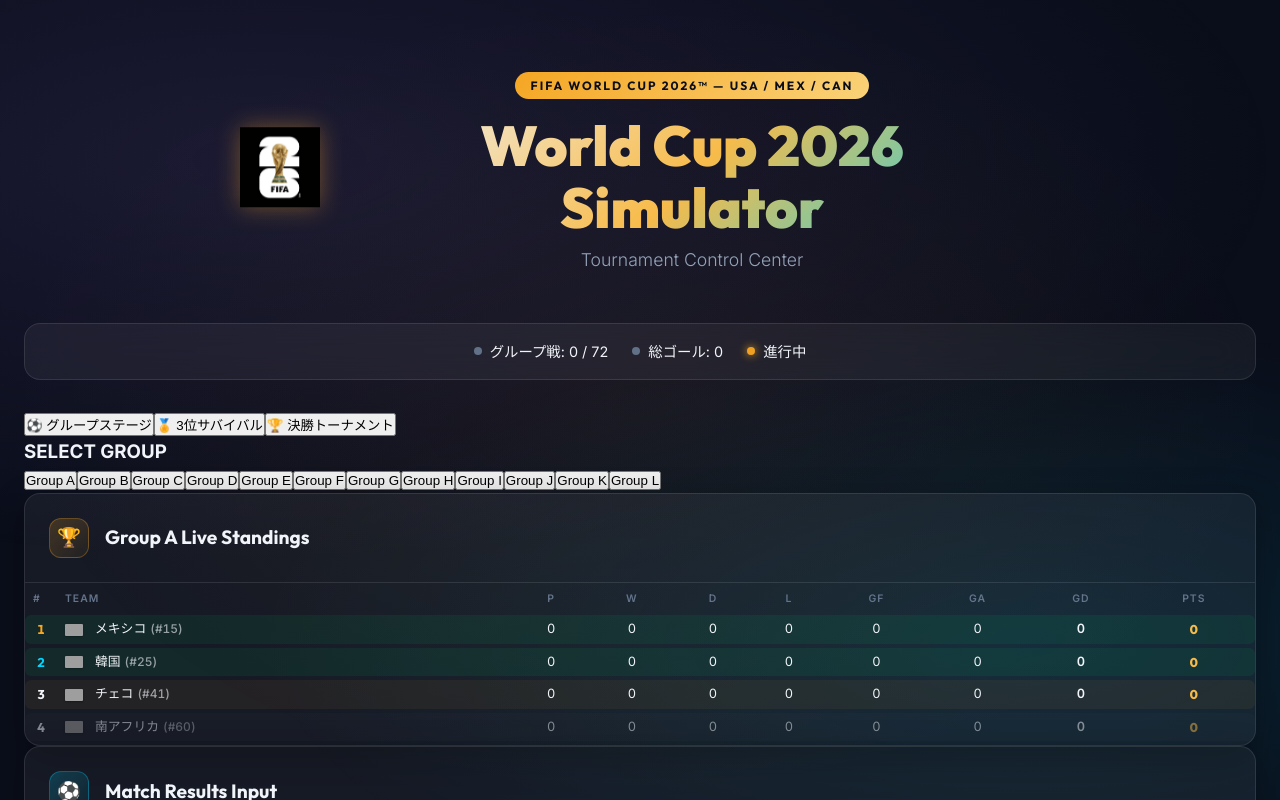
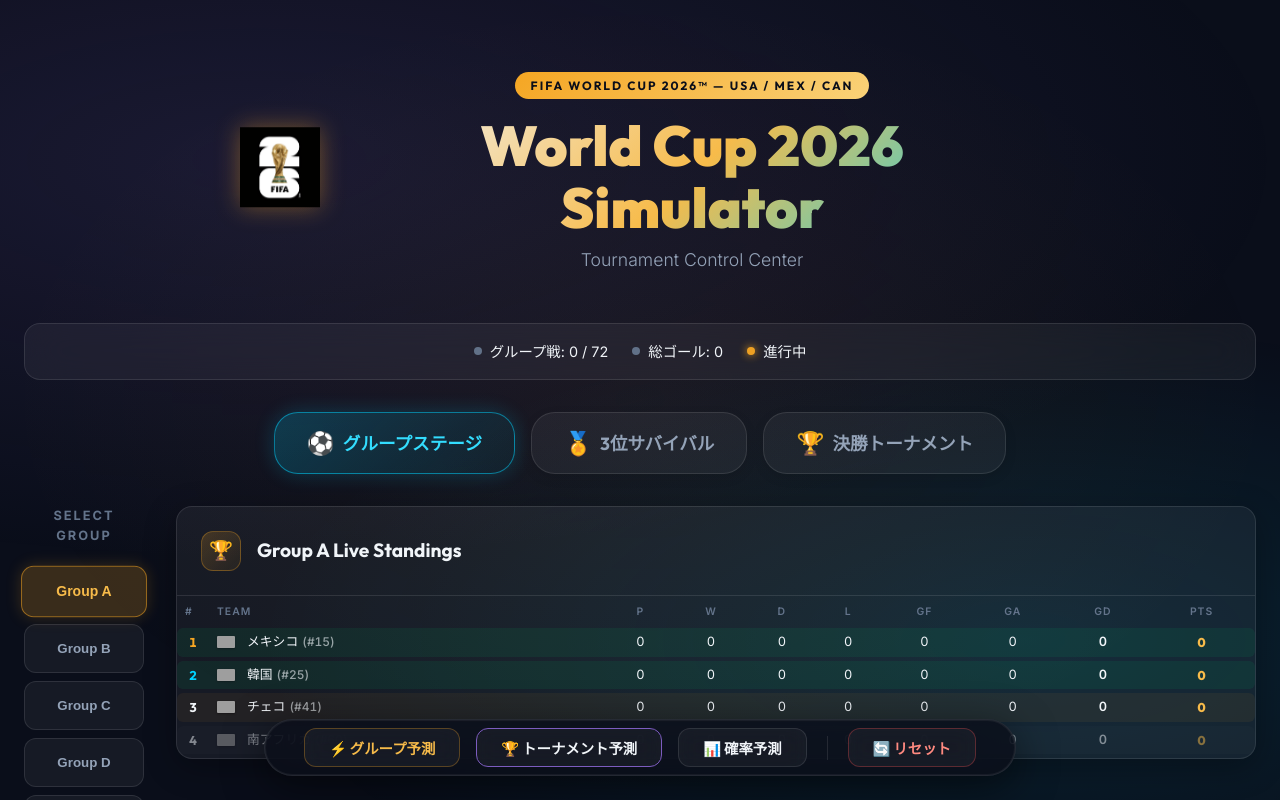
Before and after one commit to MCU1878/Sample, a React (Vite) app: page / in a window 1280 px wide. Shown: the top 800 px of the page. Built offline with nearby package versions, Linux system fonts and the light colour scheme; grey boxes are pictures that could not be loaded.

Commit message:
feat: Tournament Control CenterのUIコンセプトに基づく大規模リファクタリング

```diff
--- a/src/components/StandingsTable.tsx
+++ b/src/components/StandingsTable.tsx
@@ -1,4 +1,4 @@
-import React, { useState } from 'react';
+import React from 'react';
 import type { TeamStanding } from '../types';
 import { teams, getFlagUrl } from '../data';
 
--- a/src/index.css
+++ b/src/index.css
@@ -1445,3 +1445,186 @@
   color: #0f172a;
   mix-blend-mode: luminosity;
 }
+
+/* ===== Tournament Control Center Layout ===== */
+.phase-nav {
+  display: flex;
+  justify-content: center;
+  gap: var(--space-md);
+  margin-bottom: var(--space-xl);
+}
+
+.phase-tab {
+  padding: var(--space-md) var(--space-xl);
+  font-family: var(--font-display);
+  font-weight: 700;
+  font-size: 1.1rem;
+  color: var(--text-secondary);
+  background: var(--glass-bg);
+  border: 1px solid var(--glass-border);
+  border-radius: var(--radius-xl);
+  cursor: pointer;
+  transition: all 0.3s cubic-bezier(0.4, 0, 0.2, 1);
+  display: flex;
+  align-items: center;
+  gap: var(--space-sm);
+  box-shadow: 0 4px 12px rgba(0, 0, 0, 0.1);
+}
+
+.phase-tab:hover {
+  background: rgba(255, 255, 255, 0.1);
+  transform: translateY(-2px);
+  color: var(--text-primary);
+}
+
+.phase-tab--active {
+  background: linear-gradient(135deg, rgba(0, 212, 255, 0.2), rgba(0, 212, 255, 0.05));
+  border-color: rgba(0, 212, 255, 0.5);
+  color: var(--cyan-400);
+  box-shadow: 0 0 20px rgba(0, 212, 255, 0.2);
+}
+
+.phase-tab__icon {
+  font-size: 1.4rem;
+}
+
+.cockpit-grid {
+  display: grid;
+  grid-template-columns: 120px 1fr;
+  gap: var(--space-xl);
+}
+
+.cockpit-sidebar {
+  display: flex;
+  flex-direction: column;
+  gap: var(--space-md);
+}
+
+.cockpit-sidebar__title {
+  font-size: 0.8rem;
+  color: var(--text-muted);
+  text-transform: uppercase;
+  letter-spacing: 2px;
+  text-align: center;
+  margin-bottom: var(--space-xs);
+}
+
+.cockpit-sidebar__list {
+  display: flex;
+  flex-direction: column;
+  gap: var(--space-sm);
+}
+
+.cockpit-group-btn {
+  padding: var(--space-md) var(--space-sm);
+  background: var(--glass-bg);
+  border: 1px solid var(--glass-border);
+  border-radius: var(--radius-md);
+  color: var(--text-secondary);
+  font-weight: 700;
+  cursor: pointer;
+  transition: all 0.2s ease;
+  text-align: center;
+}
+
+.cockpit-group-btn:hover {
+  background: rgba(255, 255, 255, 0.1);
+  color: var(--text-primary);
+}
+
+.cockpit-group-btn--active {
+  background: rgba(245, 166, 35, 0.2);
+  border-color: rgba(245, 166, 35, 0.5);
+  color: var(--gold-400);
+  box-shadow: 0 0 15px rgba(245, 166, 35, 0.2);
+  transform: scale(1.05);
+}
+
+.cockpit-main {
+  display: flex;
+  flex-direction: column;
+  gap: var(--space-xl);
+}
+
+/* Floating Action Dock */
+.floating-dock {
+  position: fixed;
+  bottom: var(--space-lg);
+  left: 50%;
+  transform: translateX(-50%);
+  z-index: 100;
+  padding: 0 var(--space-lg);
+  width: 100%;
+  max-width: 800px;
+  pointer-events: none; /* Let clicks pass through empty space */
+}
+
+.floating-dock__inner {
+  display: flex;
+  align-items: center;
+  justify-content: center;
+  gap: var(--space-md);
+  background: rgba(10, 14, 26, 0.8);
+  border: 1px solid var(--glass-border);
+  border-radius: 100px;
+  padding: var(--space-sm) var(--space-lg);
+  backdrop-filter: blur(24px);
+  box-shadow: 0 10px 40px rgba(0, 0, 0, 0.5), 0 0 0 1px rgba(255,255,255,0.05) inset;
+  pointer-events: auto; /* Re-enable clicks */
+}
+
+.floating-dock__divider {
+  width: 1px;
+  height: 24px;
+  background: var(--glass-border);
+  margin: 0 var(--space-xs);
+}
+
+.btn--glass {
+  background: rgba(255, 255, 255, 0.05);
+  backdrop-filter: blur(10px);
+}
+
+.mb-md { margin-bottom: var(--space-md); }
+.mb-xl { margin-bottom: var(--space-xl); }
+.mt-xl { margin-top: var(--space-xl); }
+
+.full-width-card {
+  width: 100%;
+}
+
+.knockout-view {
+  display: flex;
+  flex-direction: column;
+  gap: var(--space-xl);
+}
+
+@media (max-width: 1024px) {
+  .cockpit-grid {
+    grid-template-columns: 1fr;
+  }
+
+  .cockpit-sidebar__list {
+    flex-direction: row;
+    flex-wrap: wrap;
+    justify-content: center;
+  }
+
+  .cockpit-group-btn {
+    flex: 1 1 calc(25% - var(--space-sm));
+    min-width: 60px;
+  }
+
+  .floating-dock {
+    bottom: var(--space-sm);
+  }
+
+  .floating-dock__inner {
+    flex-wrap: wrap;
+    border-radius: var(--radius-lg);
+  }
+
+  .phase-nav {
+    flex-direction: column;
+  }
+}
```
